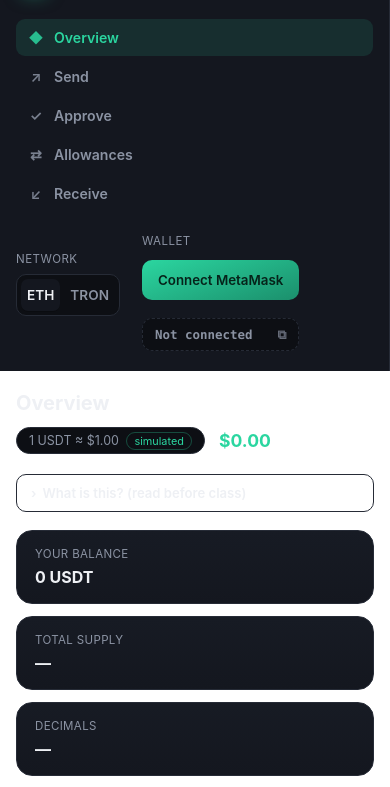
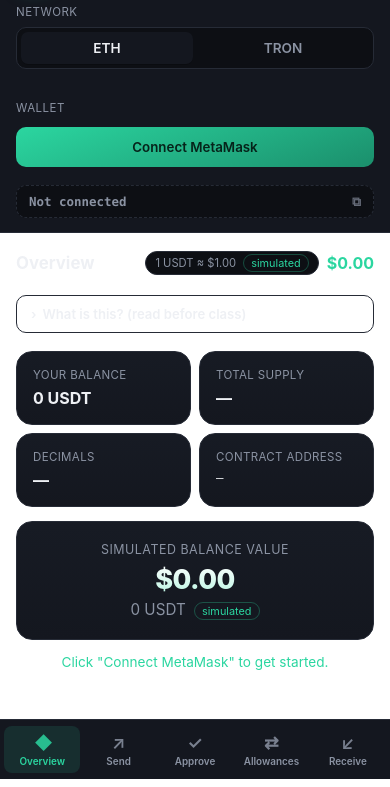
Before and after one commit to anjiri1684/Training-UI-for-the-Sepolia-Training-USDT-USDT-token, a website: page index.html in a window 390 px wide. Shown: the part 65-852 px from the top of the page. Drawn offline with nearby package versions, Linux system fonts and the light colour scheme.

Commit message:
Make dashboard mobile responsive: bottom tab bar, responsive stat grid, fix iOS input zoom

```diff
--- a/dashboard.css
+++ b/dashboard.css
@@ -67,16 +67,6 @@ body { padding: 0; }
   margin-bottom: 8px;
 }
 
-.sidebar-links {
-  margin-top: auto;
-  display: flex;
-  flex-direction: column;
-  gap: 6px;
-  font-size: 0.78rem;
-}
-.sidebar-links a { color: var(--muted); text-decoration: none; }
-.sidebar-links a:hover { color: var(--accent); }
-
 .main {
   flex: 1;
   min-width: 0;
@@ -133,8 +123,62 @@ body { padding: 0; }
 
 @media (max-width: 820px) {
   .shell { flex-direction: column; }
-  .sidebar { width: 100%; height: auto; position: static; flex-direction: row; flex-wrap: wrap; align-items: center; }
-  .side-nav { flex-direction: row; flex-wrap: wrap; }
-  .sidebar-links { margin-top: 0; flex-direction: row; gap: 14px; }
-  .main { padding: 20px 16px 40px; }
+
+  .sidebar {
+    width: 100%;
+    height: auto;
+    position: static;
+    flex-direction: column;
+    gap: 14px;
+    padding: 14px 16px;
+    border-right: none;
+    border-bottom: 1px solid var(--border);
+  }
+
+  /* Overview/Send/Approve/Allowances/Receive become a bottom tab bar —
+     easier to reach with a thumb than a wrapping row of buttons. */
+  .side-nav {
+    position: fixed;
+    left: 0;
+    right: 0;
+    bottom: 0;
+    flex-direction: row;
+    justify-content: space-around;
+    background: var(--card);
+    border-top: 1px solid var(--border);
+    padding: 6px 4px calc(6px + env(safe-area-inset-bottom, 0px));
+    gap: 0;
+    z-index: 30;
+  }
+  .side-link {
+    flex: 1;
+    flex-direction: column;
+    gap: 2px;
+    padding: 6px 2px;
+    font-size: 0.62rem;
+    text-align: center;
+    border-radius: 8px;
+  }
+  .side-ico { font-size: 1.1rem; }
+
+  /* Leave room at the bottom so the fixed tab bar never covers content. */
+  .main { padding: 18px 16px calc(76px + env(safe-area-inset-bottom, 0px)); }
+
+  .topbar { gap: 8px; }
+  .topbar h1 { font-size: 1.05rem; }
+  .topbar-right { gap: 8px; flex-wrap: wrap; }
+  .price-pill { font-size: 0.7rem; padding: 4px 9px; }
+  .topbar-balance { font-size: 1rem; }
+
+  .stat-grid { grid-template-columns: repeat(2, 1fr); }
+  .balance-usd { font-size: 2rem; }
 }
+
+@media (max-width: 420px) {
+  .stat-grid { grid-template-columns: 1fr 1fr; gap: 8px; }
+  .stat-card { padding: 12px 14px; }
+  .card { padding: 16px; }
+  .hero { padding: 20px 16px; }
+  .balance-usd { font-size: 1.7rem; }
+  .tabs:not(.chain-tabs) .tab { font-size: 0.74rem; padding: 8px 4px; }
+}
--- a/style.css
+++ b/style.css
@@ -218,7 +218,8 @@ input {
   color: var(--text);
   margin-bottom: 12px;
   font-family: inherit;
-  font-size: 0.92rem;
+  /* 16px minimum avoids Safari-on-iOS auto-zooming the page on focus */
+  font-size: max(0.92rem, 16px);
 }
 input:focus { outline: none; border-color: var(--accent-dim); }
 
```
